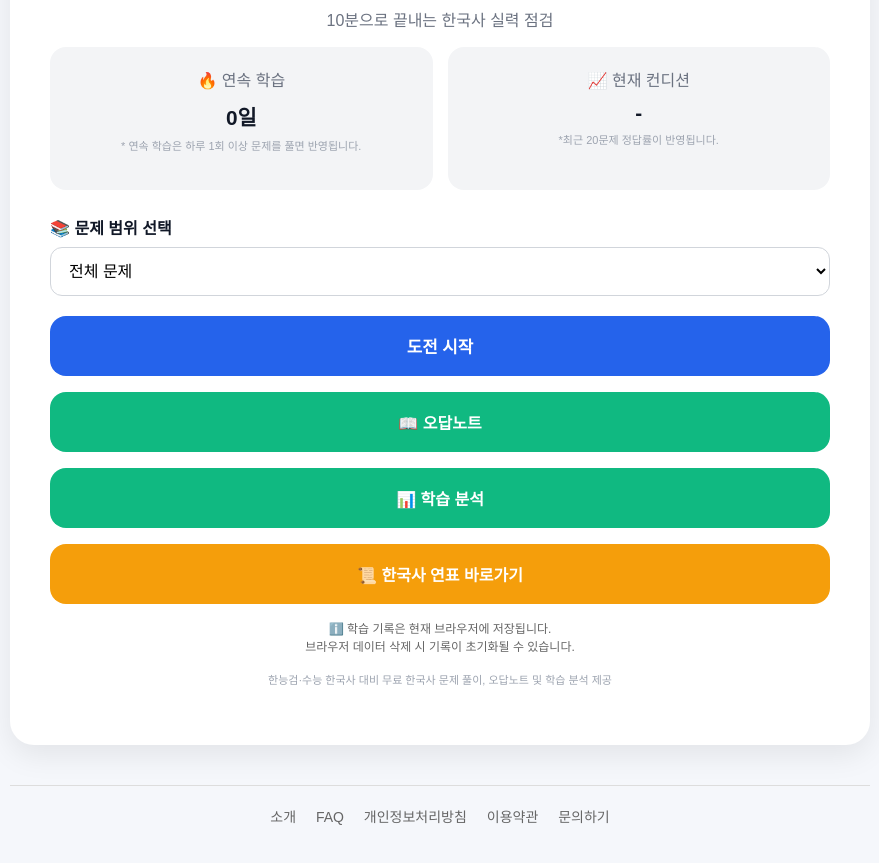
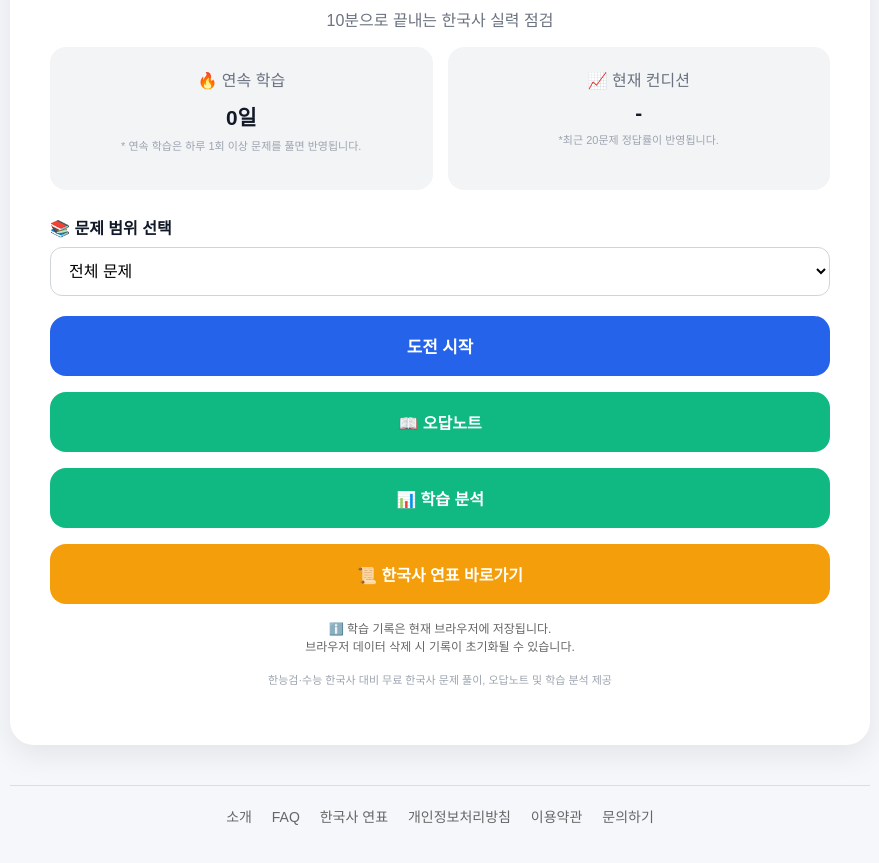
Before and after one commit to minha931-sys/korean-history-quiz, a plain HTML site: page index.html in a window 1280 px wide. Shown: the part 239-1102 px from the top of the page, without its empty margins (200-1079 px from the left). Drawn offline with Linux system fonts and the light colour scheme.

Commit message:
수정 내용

```diff
--- a/index.html
+++ b/index.html
@@ -376,6 +376,10 @@ gtag('config', 'G-KTT9T9VYDK');
         FAQ
     </a>
 
+    <a href="pages/timeline.html">
+        한국사 연표
+    </a>
+
     <a href="pages/privacy.html">
         개인정보처리방침
     </a>
```
